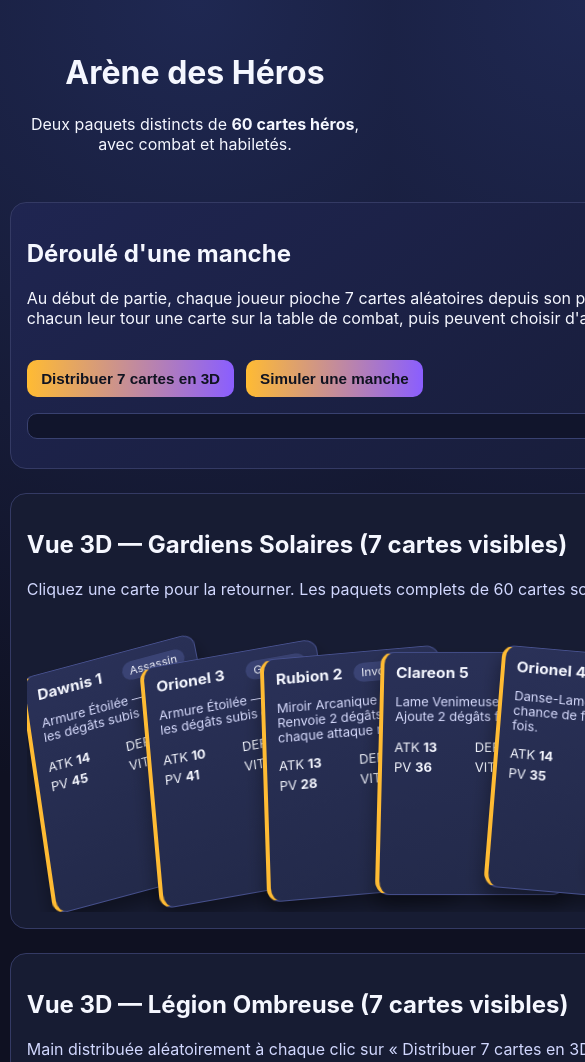
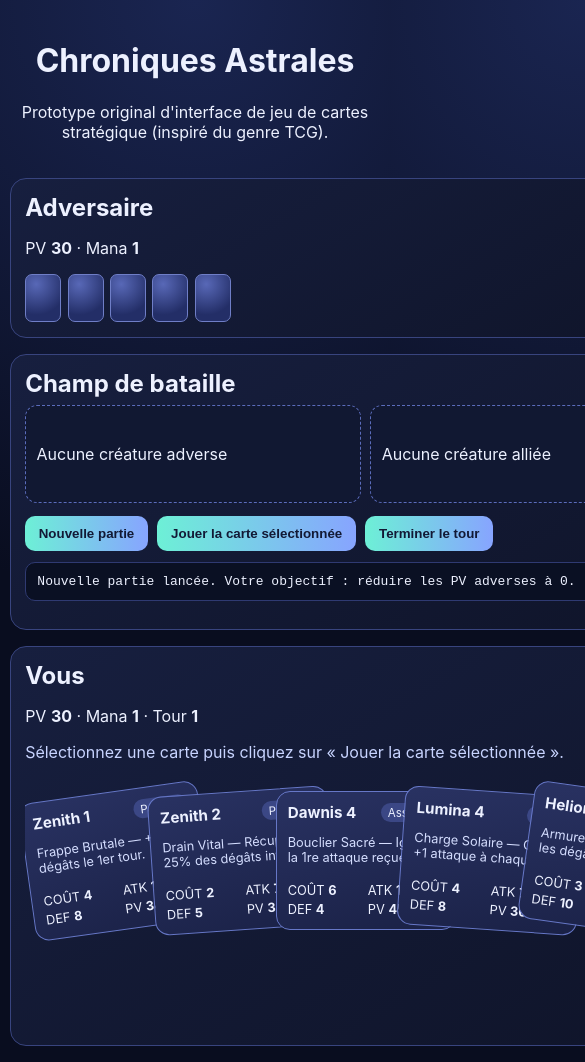
Before and after one commit to cfddf486w5-crypto/Jeux-de-carte, a plain HTML site: page index.html in a window 390 px wide. Shown: the top 1062 px of the page, 585 px wide, since content can reach past the window. Drawn offline with Linux system fonts and the light colour scheme.

Commit message:
Créer une interface TCG originale inspirée du genre

```diff
--- a/app.js
+++ b/app.js
@@ -8,25 +8,19 @@ const abilities = [
   { name: "Miroir Arcanique", text: "Renvoie 2 dégâts à chaque attaque reçue.", onDamaged: (attacker) => (attacker.hp -= 2) },
   { name: "Concentration", text: "Le critique passe de 10% à 25%.", critChance: 0.25 },
   { name: "Lame Venimeuse", text: "Ajoute 2 dégâts fixes.", bonusDamage: 2 },
-  { name: "Bouclier Sacré", text: "Ignorer complètement la 1re attaque reçue.", init: (s) => (s.blockOnce = true), defend: (s, dmg) => {
-    if (s.blockOnce) {
-      s.blockOnce = false;
-      return 0;
-    }
-    return dmg;
-  }},
+  { name: "Bouclier Sacré", text: "Ignore la 1re attaque reçue.", init: (s) => (s.blockOnce = true), defend: (s, dmg) => s.blockOnce ? ((s.blockOnce = false), 0) : dmg },
   { name: "Charge Solaire", text: "Gagne +1 attaque à chaque tour.", turnStart: (s) => (s.scalingAtk += 1) },
   { name: "Ombre Vive", text: "Esquive 20% des coups.", evadeChance: 0.2 }
 ];
 
 function createDeck(prefix, themes, offset) {
-  const deck = [];
-  for (let i = 0; i < 60; i++) {
+  return Array.from({ length: 60 }, (_, i) => {
     const className = classes[i % classes.length];
     const ability = abilities[(i + offset) % abilities.length];
     const theme = themes[i % themes.length];
     const rank = Math.floor(i / themes.length) + 1;
-    deck.push({
+
+    return {
       id: `${prefix}-${i + 1}`,
       name: `${theme} ${rank}`,
       className,
@@ -34,51 +28,107 @@ function createDeck(prefix, themes, offset) {
       defense: 4 + ((i * 5 + offset) % 7),
       hp: 28 + ((i * 7 + offset) % 18),
       speed: 3 + ((i * 2 + offset) % 8),
-      ability
-    });
-  }
-  return deck;
+      ability,
+      cost: 1 + Math.floor((i + offset) % 7)
+    };
+  });
 }
 
-const deckA = createDeck("SOL", ["Aurogard", "Lumina", "Helion", "Solaria", "Astreon", "Pyrelis", "Orionel", "Clareon", "Valkor", "Zenith", "Dawnis", "Rubion"], 1);
-const deckB = createDeck("OMB", ["Nocthar", "Umbrys", "Néantor", "Morbane", "Velkar", "Shadriel", "Sépulor", "Duskhan", "Obscuron", "Vesper", "Nyxor", "Drakmor"], 5);
+const baseDeckA = createDeck("SOL", ["Aurogard", "Lumina", "Helion", "Solaria", "Astreon", "Pyrelis", "Orionel", "Clareon", "Valkor", "Zenith", "Dawnis", "Rubion"], 1);
+const baseDeckB = createDeck("OMB", ["Nocthar", "Umbrys", "Néantor", "Morbane", "Velkar", "Shadriel", "Sépulor", "Duskhan", "Obscuron", "Vesper", "Nyxor", "Drakmor"], 5);
 
-function pickRandomHand(deck, size = 7) {
+const state = {
+  turn: 1,
+  playerHp: 30,
+  opponentHp: 30,
+  playerMana: 1,
+  opponentMana: 1,
+  playerDeck: [],
+  opponentDeck: [],
+  playerHand: [],
+  opponentHand: [],
+  playerSlot: null,
+  opponentSlot: null,
+  selectedCardId: null,
+  logs: []
+};
+
+function shuffle(deck) {
   const copy = [...deck];
   for (let i = copy.length - 1; i > 0; i--) {
     const j = Math.floor(Math.random() * (i + 1));
     [copy[i], copy[j]] = [copy[j], copy[i]];
   }
-  return copy.slice(0, size);
+  return copy;
 }
 
-function renderHand3D(targetId, hand, factionName) {
-  const container = document.getElementById(targetId);
+function draw(hand, deck, amount = 1) {
+  for (let i = 0; i < amount; i++) {
+    if (deck.length) hand.push(deck.shift());
+  }
+}
+
+function toState(card) {
+  const s = { name: card.name, atk: card.attack, def: card.defense, hp: card.hp, spd: card.speed, ability: card.ability, scalingAtk: 0, burst: false, blockOnce: false };
+  card.ability.init?.(s);
+  return s;
+}
+
+function strike(attacker, defender, turn) {
+  if (Math.random() < (defender.ability.evadeChance || 0)) return 0;
+  let raw = attacker.atk + attacker.scalingAtk - Math.floor(defender.def / 2) + (attacker.ability.bonusDamage || 0);
+  raw = Math.max(1, raw);
+  if (attacker.ability.hit) raw = Math.round(attacker.ability.hit(attacker, raw, turn));
+  if (Math.random() < (attacker.ability.critChance || 0.1)) raw = Math.round(raw * 1.5);
+  const dealt = Math.max(0, defender.ability.defend ? defender.ability.defend(defender, raw) : raw);
+  defender.hp -= dealt;
+  attacker.ability.afterHit?.(attacker, dealt);
+  defender.ability.onDamaged?.(attacker);
+  return dealt;
+}
+
+function duel(cardA, cardB) {
+  const a = toState(cardA);
+  const b = toState(cardB);
+  const first = a.spd >= b.spd ? [a, b] : [b, a];
+  strike(first[0], first[1], state.turn);
+  if (first[1].hp > 0) strike(first[1], first[0], state.turn);
+  return { aHp: a.hp, bHp: b.hp };
+}
+
+function cardSummary(card) {
+  return `<strong>${card.name}</strong><br>Coût ${card.cost} · ${card.attack}/${card.defense} · PV ${card.hp}<br><small>${card.ability.name}</small>`;
+}
+
+function renderHand() {
+  const container = document.getElementById("deckA");
   container.innerHTML = "";
   const tpl = document.getElementById("cardTemplate");
 
-  hand.forEach((card, index) => {
+  state.playerHand.forEach((card, index) => {
     const fragment = tpl.content.cloneNode(true);
-    const cardNode = fragment.querySelector(".card-3d");
-    cardNode.style.setProperty("--i", index - Math.floor(hand.length / 2));
-    cardNode.style.setProperty("--rotate", `${(index - Math.floor(hand.length / 2)) * 5}deg`);
+    const node = fragment.querySelector(".card-3d");
+    node.style.setProperty("--rotate", `${(index - Math.floor(state.playerHand.length / 2)) * 4}deg`);
 
     fragment.querySelector(".card-name").textContent = card.name;
     fragment.querySelector(".card-class").textContent = card.className;
     fragment.querySelector(".card-ability").textContent = `${card.ability.name} — ${card.ability.text}`;
+    fragment.querySelector(".cost").textContent = card.cost;
     fragment.querySelector(".atk").textContent = card.attack;
     fragment.querySelector(".def").textContent = card.defense;
     fragment.querySelector(".hp").textContent = card.hp;
-    fragment.querySelector(".spd").textContent = card.speed;
-    fragment.querySelector(".faction").textContent = factionName;
-    fragment.querySelector(".card-id").textContent = card.id;
 
-    const toggleFlip = () => cardNode.classList.toggle("is-flipped");
-    cardNode.addEventListener("click", toggleFlip);
-    cardNode.addEventListener("keydown", (event) => {
+    if (state.selectedCardId === card.id) node.classList.add("is-selected");
+
+    const select = () => {
+      state.selectedCardId = card.id;
+      render();
+    };
+    node.addEventListener("click", select);
+    node.addEventListener("keydown", (event) => {
       if (event.key === "Enter" || event.key === " ") {
         event.preventDefault();
-        toggleFlip();
+        select();
       }
     });
 
@@ -86,137 +136,125 @@ function renderHand3D(targetId, hand, factionName) {
   });
 }
 
-function dealHands() {
-  renderHand3D("deckA", pickRandomHand(deckA, 7), "Gardiens Solaires");
-  renderHand3D("deckB", pickRandomHand(deckB, 7), "Légion Ombreuse");
+function renderOpponentHand() {
+  const container = document.getElementById("opponentHand");
+  container.innerHTML = "";
+  state.opponentHand.forEach(() => {
+    const cardBack = document.createElement("div");
+    cardBack.className = "back-mini";
+    container.appendChild(cardBack);
+  });
 }
 
-function toState(card) {
-  const state = {
-    name: card.name,
-    atk: card.attack,
-    def: card.defense,
-    hp: card.hp,
-    spd: card.speed,
-    ability: card.ability,
-    scalingAtk: 0,
-    burst: false,
-    blockOnce: false
-  };
-  card.ability.init?.(state);
-  return state;
+function render() {
+  document.getElementById("playerHp").textContent = state.playerHp;
+  document.getElementById("opponentHp").textContent = state.opponentHp;
+  document.getElementById("playerMana").textContent = state.playerMana;
+  document.getElementById("opponentMana").textContent = state.opponentMana;
+  document.getElementById("turnCounter").textContent = state.turn;
+
+  document.getElementById("playerSlot").innerHTML = state.playerSlot ? cardSummary(state.playerSlot) : "Aucune créature alliée";
+  document.getElementById("opponentSlot").innerHTML = state.opponentSlot ? cardSummary(state.opponentSlot) : "Aucune créature adverse";
+
+  renderHand();
+  renderOpponentHand();
+  document.getElementById("battleLog").textContent = state.logs.slice(-12).join("\n");
 }
 
-function performHit(attacker, defender, turn, logs) {
-  if (Math.random() < (defender.ability.evadeChance || 0)) {
-    logs.push(`${defender.name} esquive l'attaque de ${attacker.name}.`);
+function startGame() {
+  Object.assign(state, {
+    turn: 1,
+    playerHp: 30,
+    opponentHp: 30,
+    playerMana: 1,
+    opponentMana: 1,
+    playerDeck: shuffle(baseDeckA),
+    opponentDeck: shuffle(baseDeckB),
+    playerHand: [],
+    opponentHand: [],
+    playerSlot: null,
+    opponentSlot: null,
+    selectedCardId: null,
+    logs: ["Nouvelle partie lancée. Votre objectif : réduire les PV adverses à 0."]
+  });
+
+  draw(state.playerHand, state.playerDeck, 5);
+  draw(state.opponentHand, state.opponentDeck, 5);
+  render();
+}
+
+function playSelectedCard() {
+  if (state.playerSlot) return state.logs.push("Votre zone de combat est déjà occupée.") || render();
+  const card = state.playerHand.find((c) => c.id === state.selectedCardId);
+  if (!card) return state.logs.push("Sélectionnez d'abord une carte.") || render();
+  if (card.cost > state.playerMana) return state.logs.push(`Mana insuffisant (${card.cost} requis).`) || render();
+
+  state.playerMana -= card.cost;
+  state.playerSlot = card;
+  state.playerHand = state.playerHand.filter((c) => c.id !== card.id);
+  state.selectedCardId = null;
+  state.logs.push(`Vous invoquez ${card.name}.`);
+  render();
+}
+
+function opponentPlay() {
+  if (state.opponentSlot) return;
+  const playable = state.opponentHand.filter((c) => c.cost <= state.opponentMana);
+  if (!playable.length) {
+    state.logs.push("L'adversaire ne peut rien invoquer ce tour.");
     return;
   }
+  playable.sort((a, b) => b.cost - a.cost);
+  const card = playable[0];
+  state.opponentMana -= card.cost;
+  state.opponentSlot = card;
+  state.opponentHand = state.opponentHand.filter((c) => c.id !== card.id);
+  state.logs.push(`L'adversaire invoque ${card.name}.`);
+}
 
-  let raw = attacker.atk + attacker.scalingAtk - Math.floor(defender.def / 2) + (attacker.ability.bonusDamage || 0);
-  raw = Math.max(1, raw);
-  if (attacker.ability.hit) raw = Math.round(attacker.ability.hit(attacker, raw, turn));
-
-  const critChance = attacker.ability.critChance || 0.1;
-  if (Math.random() < critChance) {
-    raw = Math.round(raw * 1.5);
-    logs.push(`💥 Coup critique de ${attacker.name} !`);
+function resolveCombat() {
+  if (state.playerSlot && state.opponentSlot) {
+    const result = duel(state.playerSlot, state.opponentSlot);
+    state.logs.push(`Duel: ${state.playerSlot.name} (${Math.max(0, result.aHp)} PV) vs ${state.opponentSlot.name} (${Math.max(0, result.bHp)} PV).`);
+    if (result.aHp <= 0) state.playerSlot = null;
+    if (result.bHp <= 0) state.opponentSlot = null;
   }
 
-  let dealt = defender.ability.defend ? defender.ability.defend(defender, raw) : raw;
-  dealt = Math.max(0, dealt);
-  defender.hp -= dealt;
-  logs.push(`${attacker.name} inflige ${dealt} dégâts à ${defender.name}.`);
-
-  attacker.ability.afterHit?.(attacker, dealt);
-  defender.ability.onDamaged?.(attacker);
-
-  if (Math.random() < (attacker.ability.extraHitChance || 0) && defender.hp > 0) {
-    logs.push(`⚔️ ${attacker.name} enchaîne une seconde attaque !`);
-    defender.hp -= Math.max(1, Math.floor((attacker.atk - defender.def / 2) * 0.7));
+  if (state.playerSlot && !state.opponentSlot) {
+    state.opponentHp -= Math.max(1, Math.floor(state.playerSlot.attack / 2));
+    state.logs.push(`${state.playerSlot.name} frappe directement le héros adverse.`);
+  }
+  if (state.opponentSlot && !state.playerSlot) {
+    state.playerHp -= Math.max(1, Math.floor(state.opponentSlot.attack / 2));
+    state.logs.push(`${state.opponentSlot.name} inflige des dégâts à votre héros.`);
   }
 }
 
-function battle(cardA, cardB) {
-  const a = toState(cardA);
-  const b = toState(cardB);
-  const logs = [`Début du duel : ${a.name} vs ${b.name}`];
+function endTurn() {
+  if (state.playerHp <= 0 || state.opponentHp <= 0) return;
 
-  for (let turn = 1; turn <= 20; turn++) {
-    a.ability.turnStart?.(a);
-    b.ability.turnStart?.(b);
+  opponentPlay();
+  resolveCombat();
 
-    logs.push(`\n— Tour ${turn} —`);
-    const first = a.spd >= b.spd ? [a, b] : [b, a];
-
-    performHit(first[0], first[1], turn, logs);
-    if (first[1].hp <= 0) break;
-
-    performHit(first[1], first[0], turn, logs);
-    if (first[0].hp <= 0) break;
+  if (state.playerHp <= 0 || state.opponentHp <= 0) {
+    const message = state.playerHp <= 0 ? "Défaite. L'adversaire l'emporte." : "Victoire ! Vous remportez la partie.";
+    document.getElementById("battleResult").textContent = message;
+    state.logs.push(message);
+    return render();
   }
 
-  const winner = a.hp === b.hp ? null : a.hp > b.hp ? a : b;
-  return {
-    winner: winner ? `${winner.name} gagne le combat !` : "Égalité parfaite !",
-    logs
-  };
+  state.turn += 1;
+  state.playerMana = Math.min(10, state.turn);
+  state.opponentMana = Math.min(10, state.turn);
+  draw(state.playerHand, state.playerDeck, 1);
+  draw(state.opponentHand, state.opponentDeck, 1);
+  document.getElementById("battleResult").textContent = `Tour ${state.turn} — préparez votre prochaine action.`;
+  state.logs.push(`--- Tour ${state.turn} ---`);
+  render();
 }
 
-function simulateRound(deckMain, deckOpponent) {
-  const mainHand = pickRandomHand(deckMain, 7);
-  const opponentHand = pickRandomHand(deckOpponent, 7);
+document.getElementById("dealBtn").addEventListener("click", startGame);
+document.getElementById("playBtn").addEventListener("click", playSelectedCard);
+document.getElementById("fightBtn").addEventListener("click", endTurn);
 
-  const logs = [
-    `Chaque joueur pioche 7 cartes aléatoires parmi son paquet de 60.`,
-    `Main du joueur principal : ${mainHand.map((card) => card.name).join(", ")}.`,
-    `Main de l'opposant : ${opponentHand.map((card) => card.name).join(", ")}.`,
-    "",
-    "Début de la table de combat :",
-    `- Le joueur principal pose ${mainHand[0].name}.`,
-    `- L'opposant répond avec ${opponentHand[0].name}.`
-  ];
-
-  const maxTurns = Math.min(mainHand.length, opponentHand.length);
-
-  for (let turn = 1; turn <= maxTurns; turn++) {
-    const mainCard = mainHand[turn - 1];
-    const opponentCard = opponentHand[turn - 1];
-    logs.push(`\nTour ${turn}`);
-
-    if (turn > 1) {
-      logs.push(`- Le joueur principal pose ${mainCard.name}.`);
-      logs.push(`- L'opposant pose ${opponentCard.name}.`);
-    }
-
-    if (Math.random() < 0.7) {
-      const result = battle(mainCard, opponentCard);
-      logs.push(`- Fin de tour (joueur principal) : attaque déclarée avec ${mainCard.name}.`);
-      logs.push(`  ${result.winner}`);
-    } else {
-      logs.push("- Fin de tour (joueur principal) : il choisit de ne pas attaquer.");
-    }
-
-    if (Math.random() < 0.7) {
-      const result = battle(opponentCard, mainCard);
-      logs.push(`- Fin de tour (opposant) : attaque déclarée avec ${opponentCard.name}.`);
-      logs.push(`  ${result.winner}`);
-    } else {
-      logs.push("- Fin de tour (opposant) : il choisit de ne pas attaquer.");
-    }
-  }
-
-  return {
-    summary: "Manche simulée : pioche aléatoire, pose alternée, puis choix d'attaque en fin de tour.",
-    logs
-  };
-}
-
-document.getElementById("dealBtn").addEventListener("click", dealHands);
-document.getElementById("fightBtn").addEventListener("click", () => {
-  const result = simulateRound(deckA, deckB);
-  document.getElementById("battleResult").textContent = result.summary;
-  document.getElementById("battleLog").textContent = result.logs.join("\n");
-});
-
-dealHands();
+startGame();
--- a/index.html
+++ b/index.html
@@ -3,46 +3,47 @@
 <head>
   <meta charset="UTF-8" />
   <meta name="viewport" content="width=device-width, initial-scale=1.0" />
-  <title>Générateur de Jeu de Cartes Héros</title>
+  <title>Chroniques Astrales — Prototype TCG</title>
   <link rel="stylesheet" href="styles.css" />
 </head>
 <body>
   <header>
-    <h1>Arène des Héros</h1>
-    <p>Deux paquets distincts de <strong>60 cartes héros</strong>, avec combat et habiletés.</p>
+    <h1>Chroniques Astrales</h1>
+    <p>Prototype original d'interface de jeu de cartes stratégique (inspiré du genre TCG).</p>
   </header>
 
-  <main>
-    <section class="arena-panel">
-      <h2>Déroulé d'une manche</h2>
-      <p>
-        Au début de partie, chaque joueur pioche 7 cartes aléatoires depuis son paquet de 60 cartes.
-        Ensuite ils posent chacun leur tour une carte sur la table de combat, puis peuvent choisir
-        d'attaquer une carte ennemie en fin de tour.
-      </p>
+  <main class="board">
+    <section class="hero hero-opponent">
+      <h2>Adversaire</h2>
+      <p>PV <strong id="opponentHp">30</strong> · Mana <strong id="opponentMana">1</strong></p>
+      <div id="opponentHand" class="opponent-hand"></div>
+    </section>
+
+    <section class="battlefield">
+      <h2>Champ de bataille</h2>
+      <div class="lane-grid">
+        <article class="lane-card" id="opponentSlot">Aucune créature adverse</article>
+        <article class="lane-card" id="playerSlot">Aucune créature alliée</article>
+      </div>
       <div class="action-row">
-        <button id="dealBtn">Distribuer 7 cartes en 3D</button>
-        <button id="fightBtn">Simuler une manche</button>
+        <button id="dealBtn">Nouvelle partie</button>
+        <button id="playBtn">Jouer la carte sélectionnée</button>
+        <button id="fightBtn">Terminer le tour</button>
       </div>
       <div id="battleResult" class="battle-result"></div>
       <pre id="battleLog" class="battle-log"></pre>
     </section>
 
-    <section>
-      <h2>Vue 3D — Gardiens Solaires (7 cartes visibles)</h2>
-      <p class="hint">Cliquez une carte pour la retourner. Les paquets complets de 60 cartes sont toujours utilisés pour la simulation.</p>
+    <section class="hero hero-player">
+      <h2>Vous</h2>
+      <p>PV <strong id="playerHp">30</strong> · Mana <strong id="playerMana">1</strong> · Tour <strong id="turnCounter">1</strong></p>
+      <p class="hint">Sélectionnez une carte puis cliquez sur « Jouer la carte sélectionnée ».</p>
       <div id="deckA" class="hand-3d"></div>
-    </section>
-
-    <section>
-      <h2>Vue 3D — Légion Ombreuse (7 cartes visibles)</h2>
-      <p class="hint">Main distribuée aléatoirement à chaque clic sur « Distribuer 7 cartes en 3D ».</p>
-      <div id="deckB" class="hand-3d"></div>
     </section>
   </main>
 
   <template id="cardTemplate">
-    <article class="card-3d" tabindex="0" role="button" aria-label="Retourner la carte">
+    <article class="card-3d" tabindex="0" role="button" aria-label="Sélectionner la carte">
       <div class="card-inner">
         <div class="card-face card-front">
           <div class="card-header">
@@ -51,16 +52,11 @@
           </div>
           <p class="card-ability"></p>
           <ul class="stats">
+            <li>COÛT <strong class="cost"></strong></li>
             <li>ATK <strong class="atk"></strong></li>
             <li>DEF <strong class="def"></strong></li>
             <li>PV <strong class="hp"></strong></li>
-            <li>VIT <strong class="spd"></strong></li>
           </ul>
-        </div>
-        <div class="card-face card-back">
-          <p class="faction"></p>
-          <p class="card-id"></p>
-          <p class="back-mark">ARÈNE DES HÉROS</p>
         </div>
       </div>
     </article>
--- a/styles.css
+++ b/styles.css
@@ -1,210 +1,163 @@
 :root {
-  --bg: #0f1122;
-  --panel: #1a1f38;
-  --text: #f5f7ff;
-  --accent-a: #ffbb33;
-  --accent-b: #8a5eff;
-  --card: #222949;
+  --bg: #090d1f;
+  --panel: #141a33;
+  --line: #38447e;
+  --text: #edf1ff;
+  --accent: #87a4ff;
+  --accent-2: #6df0d6;
 }
 
-* {
-  box-sizing: border-box;
-}
+* { box-sizing: border-box; }
 
 body {
   margin: 0;
   font-family: Inter, system-ui, sans-serif;
-  background: radial-gradient(circle at top, #1f2852 0%, var(--bg) 55%);
   color: var(--text);
+  background: radial-gradient(circle at top, #1a2551 0%, var(--bg) 55%);
 }
 
 header {
   text-align: center;
-  padding: 2rem 1rem;
+  padding: 1.25rem 1rem;
 }
 
-main {
-  width: min(1280px, 95vw);
-  margin: 0 auto 3rem;
+.board {
+  width: min(1200px, 95vw);
+  margin: 0 auto 2rem;
   display: grid;
-  gap: 1.5rem;
+  gap: 1rem;
 }
 
 section {
-  background: color-mix(in oklab, var(--panel) 94%, black);
-  border: 1px solid #343a64;
+  background: linear-gradient(150deg, #171f3f, #0f1429);
+  border: 1px solid var(--line);
   border-radius: 16px;
-  padding: 1rem;
+  padding: 0.9rem;
 }
 
-.arena-panel {
-  background: linear-gradient(145deg, #1f2551, #161b34);
+h2 { margin: 0 0 0.45rem; }
+
+.opponent-hand {
+  min-height: 48px;
+  display: flex;
+  gap: 0.4rem;
+  flex-wrap: wrap;
+}
+
+.back-mini {
+  width: 36px;
+  height: 48px;
+  border-radius: 7px;
+  border: 1px solid #6f7ec7;
+  background: radial-gradient(circle at 30% 20%, #5868b7 0%, #232e67 70%);
+}
+
+.lane-grid {
+  display: grid;
+  gap: 0.6rem;
+  grid-template-columns: repeat(auto-fit, minmax(220px, 1fr));
+  margin-bottom: 0.8rem;
+}
+
+.lane-card {
+  border: 1px dashed #5b6cbc;
+  border-radius: 12px;
+  min-height: 98px;
+  padding: 0.65rem;
+  display: grid;
+  align-content: center;
+  background: #111832;
 }
 
 .action-row {
   display: flex;
   flex-wrap: wrap;
-  gap: 0.7rem;
+  gap: 0.6rem;
 }
 
 button {
+  border: 0;
   border-radius: 10px;
-  border: none;
-  padding: 0.65rem 0.9rem;
-  font-size: 0.95rem;
-  margin-top: 1rem;
-  background: linear-gradient(90deg, var(--accent-a), var(--accent-b));
-  color: #101321;
   font-weight: 700;
+  color: #121935;
+  padding: 0.62rem 0.85rem;
+  cursor: pointer;
+  background: linear-gradient(90deg, var(--accent-2), var(--accent));
+}
+
+button:hover { filter: brightness(1.05); }
+
+.battle-result { margin-top: 0.7rem; font-weight: 700; }
+
+.battle-log {
+  margin-top: 0.65rem;
+  max-height: 220px;
+  overflow: auto;
+  border-radius: 10px;
+  background: #0a1023;
+  border: 1px solid #2f3a72;
+  padding: 0.7rem;
+  white-space: pre-wrap;
+}
+
+.hint { margin: 0 0 0.5rem; color: #c8d4ff; }
+
+.hand-3d {
+  perspective: 1200px;
+  min-height: 240px;
+  display: flex;
+  align-items: center;
+  padding: 0.8rem 0.4rem;
+  overflow-x: auto;
+}
+
+.card-3d {
+  width: 180px;
+  height: 235px;
+  margin-left: -58px;
+  flex: 0 0 auto;
+  transform: rotateZ(var(--rotate)) translateY(8px);
+  transition: transform 180ms ease, filter 180ms ease;
   cursor: pointer;
 }
 
-button:hover {
-  filter: brightness(1.05);
-}
-
-.battle-result {
-  margin-top: 1rem;
-  font-size: 1.05rem;
-  font-weight: 700;
-}
-
-.battle-log {
-  margin-top: 0.8rem;
-  max-height: 220px;
-  overflow: auto;
-  background: #11152c;
-  padding: 0.75rem;
-  border-radius: 10px;
-  border: 1px solid #394170;
-  white-space: pre-wrap;
-}
-
-.hint {
-  color: #d2d8ff;
-  margin-top: 0;
-}
-
-.hand-3d {
-  perspective: 1200px;
-  min-height: 280px;
-  display: flex;
-  justify-content: center;
-  align-items: center;
-  gap: 0;
-  overflow-x: auto;
-  padding: 1.2rem 0.4rem 1.4rem;
-}
-
-.card-3d {
-  width: 185px;
-  height: 255px;
-  position: relative;
-  flex: 0 0 auto;
-  margin-left: -70px;
-  transform-style: preserve-3d;
-  transform: translateY(8px) rotateZ(var(--rotate)) rotateX(18deg);
-  transition: transform 200ms ease;
-  cursor: pointer;
-}
-
-.card-3d:first-child {
-  margin-left: 0;
-}
+.card-3d:first-child { margin-left: 0; }
 
 .card-3d:hover,
 .card-3d:focus-visible {
-  transform: translateY(-20px) rotateZ(var(--rotate)) rotateX(4deg) scale(1.06);
-  z-index: 10;
+  transform: rotateZ(var(--rotate)) translateY(-12px) scale(1.04);
+  filter: brightness(1.08);
   outline: none;
 }
 
-.card-inner {
-  position: absolute;
-  inset: 0;
-  transform-style: preserve-3d;
-  transition: transform 0.55s ease;
-}
-
-.card-3d.is-flipped .card-inner {
-  transform: rotateY(180deg);
-}
+.card-3d.is-selected { filter: drop-shadow(0 0 10px #7cfde6); transform: rotateZ(var(--rotate)) translateY(-20px) scale(1.04); }
 
 .card-face {
-  position: absolute;
-  inset: 0;
+  height: 100%;
   border-radius: 14px;
-  border: 1px solid #46508d;
-  backface-visibility: hidden;
-  box-shadow: 0 12px 20px rgb(0 0 0 / 40%);
-  padding: 0.75rem;
-}
-
-.card-front {
-  background: linear-gradient(165deg, #2a3158, var(--card));
-}
-
-.card-back {
-  transform: rotateY(180deg);
-  display: grid;
-  align-content: center;
-  justify-items: center;
-  text-align: center;
-  gap: 0.2rem;
-  background: radial-gradient(circle at 30% 20%, #4d58a2 0%, #1a1f41 55%, #12162f 100%);
+  border: 1px solid #6677c7;
+  padding: 0.7rem;
+  background: linear-gradient(165deg, #293262, #1a2146);
 }
 
 .card-header {
   display: flex;
   justify-content: space-between;
-  gap: 0.6rem;
-  align-items: start;
+  gap: 0.4rem;
 }
 
-.card-name {
-  margin: 0;
-  font-size: 1rem;
-}
+.card-name { margin: 0; font-size: 0.95rem; }
 
-.card-class {
-  font-size: 0.75rem;
-  padding: 0.2rem 0.5rem;
-  border-radius: 999px;
-  background: #3a4374;
-}
+.card-class { font-size: 0.72rem; background: #3b4785; border-radius: 999px; padding: 0.15rem 0.45rem; }
 
-.card-ability {
-  font-size: 0.82rem;
-  color: #d9ddff;
-  min-height: 2.2rem;
-}
+.card-ability { font-size: 0.8rem; color: #d5deff; min-height: 2.2rem; }
 
 .stats {
   margin: 0;
+  padding: 0;
   list-style: none;
-  padding: 0;
+  font-size: 0.8rem;
   display: grid;
   grid-template-columns: repeat(2, 1fr);
-  gap: 0.35rem;
-  font-size: 0.82rem;
+  gap: 0.28rem;
 }
-
-.faction {
-  font-weight: 700;
-  font-size: 0.9rem;
-}
-
-.card-id,
-.back-mark {
-  color: #e4e7ff;
-  opacity: 0.9;
-  font-size: 0.8rem;
-}
-
-#deckA .card-front {
-  border-left: 4px solid var(--accent-a);
-}
-
-#deckB .card-front {
-  border-left: 4px solid var(--accent-b);
-}
```
